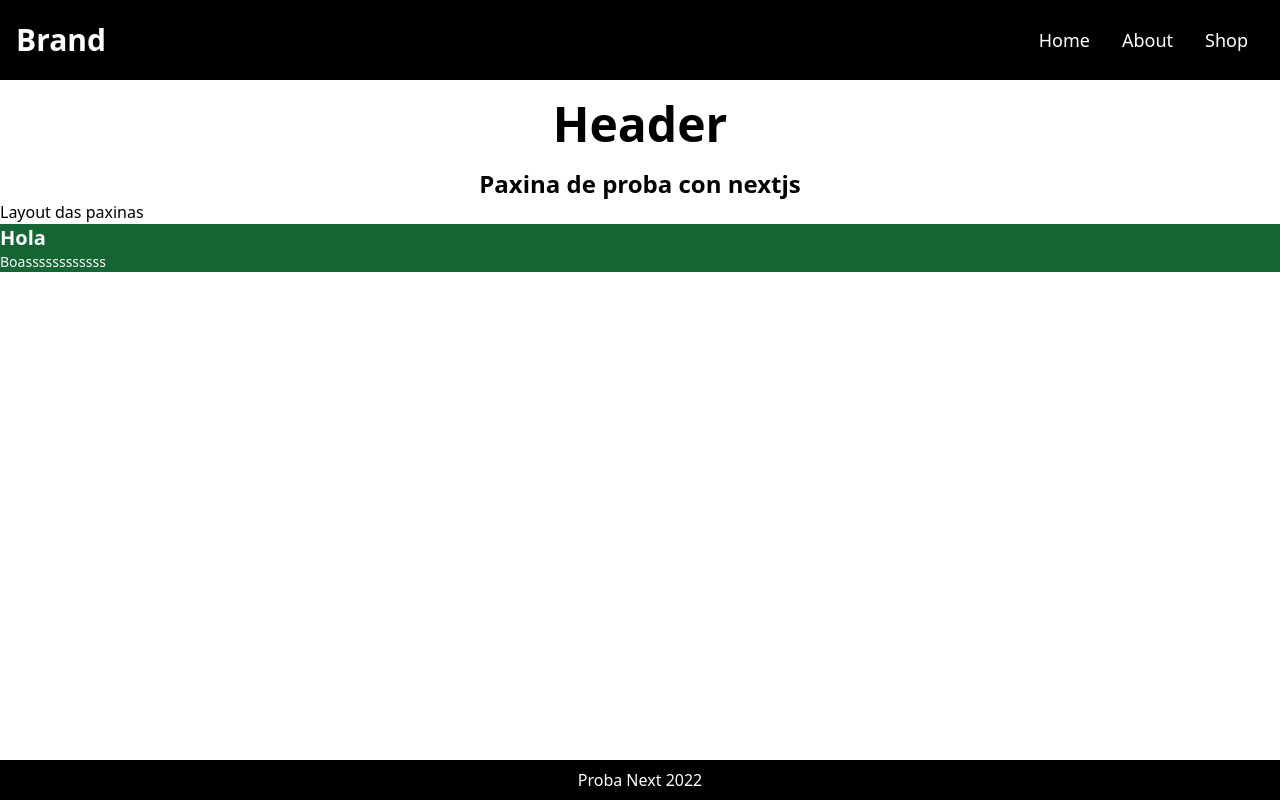
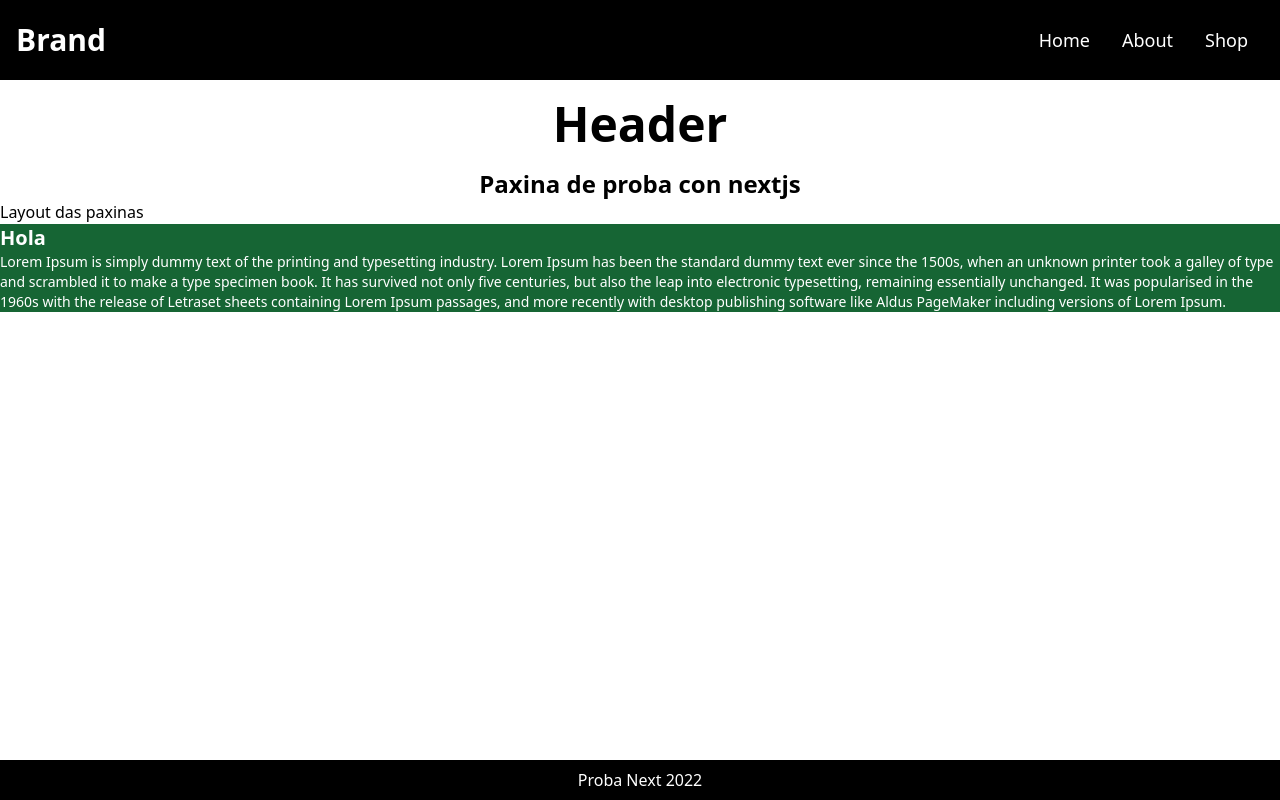
Before and after one commit to diego-rg/next-intro, a Next.js app: page / in a window 1280 px wide. Built offline with nearby package versions, Linux system fonts and the light colour scheme.

Commit message:
performance and seo test

```diff
--- a/next.config.js
+++ b/next.config.js
@@ -2,6 +2,10 @@
 const nextConfig = {
   reactStrictMode: true,
   swcMinify: true,
-}
+  i18n: {
+    locales: ["es"],
+    defaultLocale: "es",
+  },
+};
 
-module.exports = nextConfig
+module.exports = nextConfig;
--- a/pages/about.js
+++ b/pages/about.js
@@ -7,7 +7,7 @@
         <title>Homepage</title>
         <meta name="description" content="About da paxina blah." />
       </Head>
-      <h1 className="font-bold text-xl">About</h1>
+      <h3 className="font-bold text-xl">About</h3>
       <p className="text-sm">blah blah blah</p>
     </div>
   );
--- a/pages/index.js
+++ b/pages/index.js
@@ -4,11 +4,24 @@
   return (
     <div className="bg-green-800 text-white">
       <Head>
-        <title>Homepage</title>
-        <meta name="description" content="Página web de blah blah blah." />
+        <title>Homepage Next Intro</title>
+        <meta
+          name="description"
+          content="Página web de prueba con el framework next.js con react y tailwind css."
+        />
       </Head>
-      <h1 className="font-bold text-xl">Hola</h1>
-      <p className="text-sm">Boassssssssssss</p>
+      <h3 className="font-bold text-xl">Hola</h3>
+      <p className="text-sm">
+        Lorem Ipsum is simply dummy text of the printing and typesetting
+        industry. Lorem Ipsum has been the standard dummy text ever since the
+        1500s, when an unknown printer took a galley of type and scrambled it to
+        make a type specimen book. It has survived not only five centuries, but
+        also the leap into electronic typesetting, remaining essentially
+        unchanged. It was popularised in the 1960s with the release of Letraset
+        sheets containing Lorem Ipsum passages, and more recently with desktop
+        publishing software like Aldus PageMaker including versions of Lorem
+        Ipsum.
+      </p>
     </div>
   );
 }
--- a/pages/shop.js
+++ b/pages/shop.js
@@ -7,7 +7,7 @@
         <title>Shop page</title>
         <meta name="description" content="Página web de blah blah blah." />
       </Head>
-      <h1 className="font-bold text-xl">Buy</h1>
+      <h3 className="font-bold text-xl">Buy</h3>
       <p className="text-sm">100€ buy</p>
     </div>
   );
```
